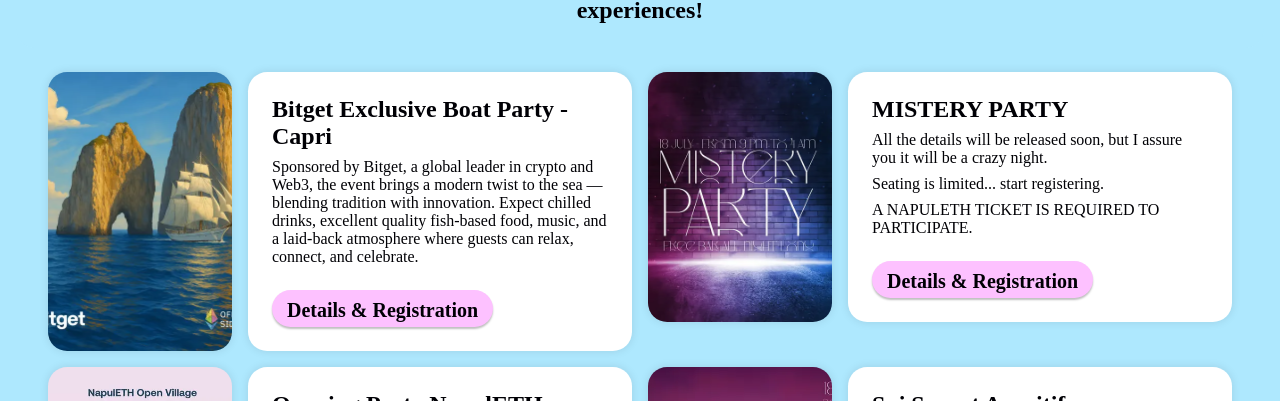
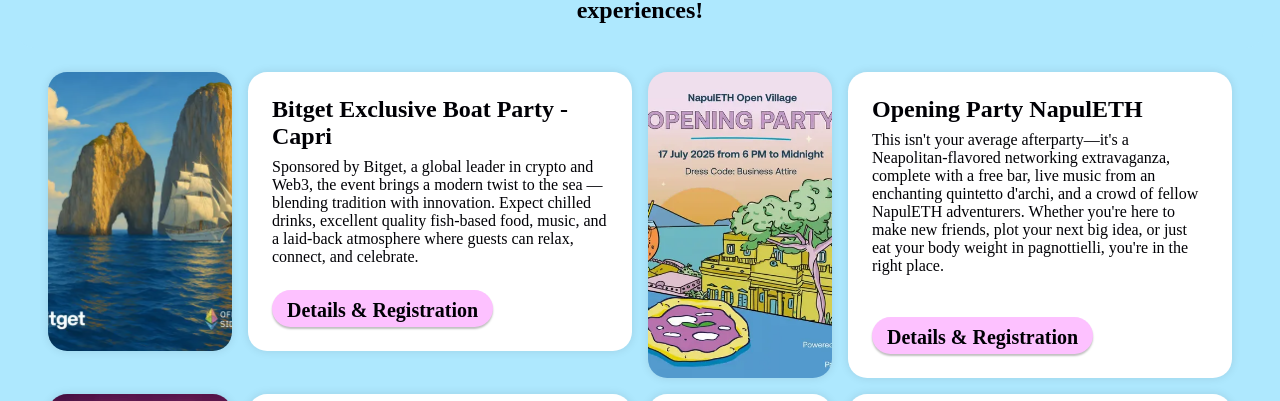
Before and after one commit to MedNewton/napuleth-2025, a Next.js app: page /side-events in a window 1280 px wide. Shown: the part 382-783 px from the top of the page. Built offline with nearby package versions, Linux system fonts and the light colour scheme.

Commit message:
Update page.tsx

```diff
--- a/src/app/side-events/page.tsx
+++ b/src/app/side-events/page.tsx
@@ -55,50 +55,6 @@
                 <Typography variant="h5">Bitget Exclusive Boat Party - Capri</Typography>
                 <Typography variant="subtitle1">Sponsored by Bitget, a global leader in crypto and Web3, the event brings a modern twist to the sea — blending tradition with innovation. Expect chilled drinks, excellent quality fish-based food, music, and a laid-back atmosphere where guests can relax, connect, and celebrate.</Typography>
                 <Link href="https://lu.ma/gf8lxv3f" underline="none" target="_blank" sx={{
-                  marginTop: 2
-                }}>
-                  <Button variant='outlined' sx={{
-                    background: theme.palette.ne_rose.main,
-                    fontWeight: 700,
-                    position: 'relative',
-                    zIndex: 2,
-                    '&:hover': {
-                      backgroundColor: "black",
-                      color: theme.palette.background.default
-                    }
-                  }}>
-                    <Typography variant="h6" paddingTop={0.5} fontWeight={700}>
-                      Details & Registration
-                    </Typography>
-                  </Button>
-                </Link>
-              </Stack>
-            </Grid>
-          </Grid>
-        </Grid>
-        <Grid size={{ xs: 12, lg: 6 }}>
-          <Grid container spacing={2} width={'100%'}>
-            <Grid size={{ xs: 12, lg: 4 }}>
-              <Box display={"flex"} flexGrow={1} width={'100%'} height={'100%'} borderRadius={'1.2rem'} sx={{
-                backgroundColor: theme.palette.ne_gray.main,
-                backgroundImage: `url('${side2.src}')`,
-                backgroundPosition: 'center',
-                backgroundSize: 'cover',
-                backgroundRepeat: 'no-repeat',
-                boxShadow: '0px 0px 10px 0px rgba(0, 0, 0, 0.1)'
-              }}>
-              </Box>
-            </Grid>
-            <Grid size={{ xs: 12, lg: 8 }}>
-              <Stack width={'100%'} alignItems={'start'} justifyContent={'start'} borderRadius={'1.2rem'} paddingX={3} paddingY={3} gap={1} sx={{
-                backgroundColor: theme.palette.background.default,
-                boxShadow: '0px 0px 10px 0px rgba(0, 0, 0, 0.1)'
-              }}>
-                <Typography variant="h5">MISTERY PARTY</Typography>
-                <Typography variant="subtitle1">​All the details will be released soon, but I assure you it will be a crazy night.</Typography>
-                <Typography variant="subtitle1">Seating is limited... start registering.</Typography>
-                <Typography variant="subtitle1">A NAPULETH TICKET IS REQUIRED TO PARTICIPATE.</Typography>
-                <Link href="https://lu.ma/gw1qirwg" underline="none" target="_blank" sx={{
                   marginTop: 2
                 }}>
                   <Button variant='outlined' sx={{
@@ -309,7 +265,7 @@
                 backgroundColor: theme.palette.background.default,
                 boxShadow: '0px 0px 10px 0px rgba(0, 0, 0, 0.1)'
               }}>
-                <Typography variant="h5">Bybit EU MISTERY AFTERPARTY</Typography>
+                <Typography variant="h5">Bybit EU AFTERPARTY</Typography>
                 <Typography variant="subtitle1">​Are you attending NapulETH? Come to the wildest side event! Bybit EU is hosting their first private party in Italy, and you&apos;re invited! Gear up for an exciting party with the Bybit team and an exclusive DJ Set!</Typography>
                 <Typography variant="subtitle1">🍷 We’ve got all the drinks sorted: OPEN BAR for all the participants.<br /></Typography>
                 <Link href="https://lu.ma/gw1qirwg?locale=en-GB" underline="none" target="_blank" sx={{
```
